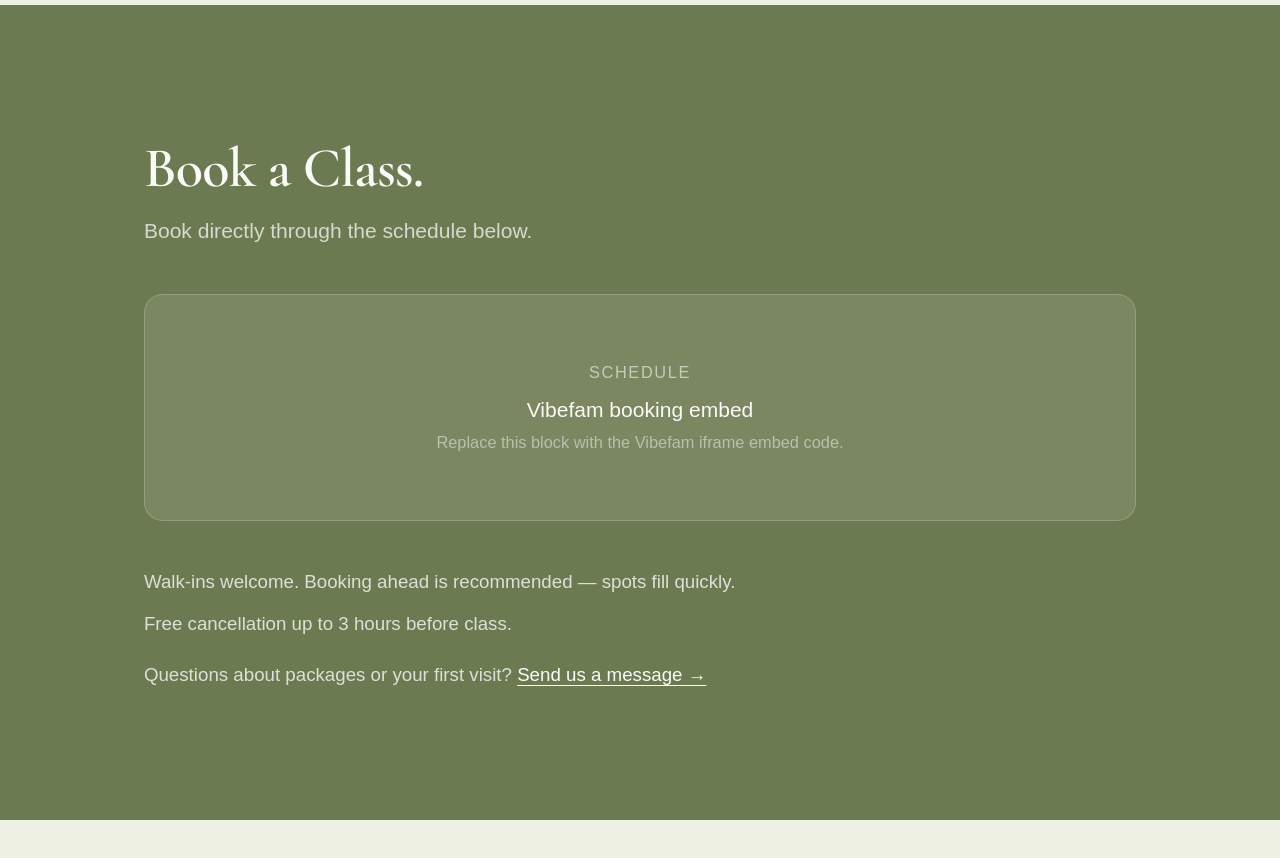
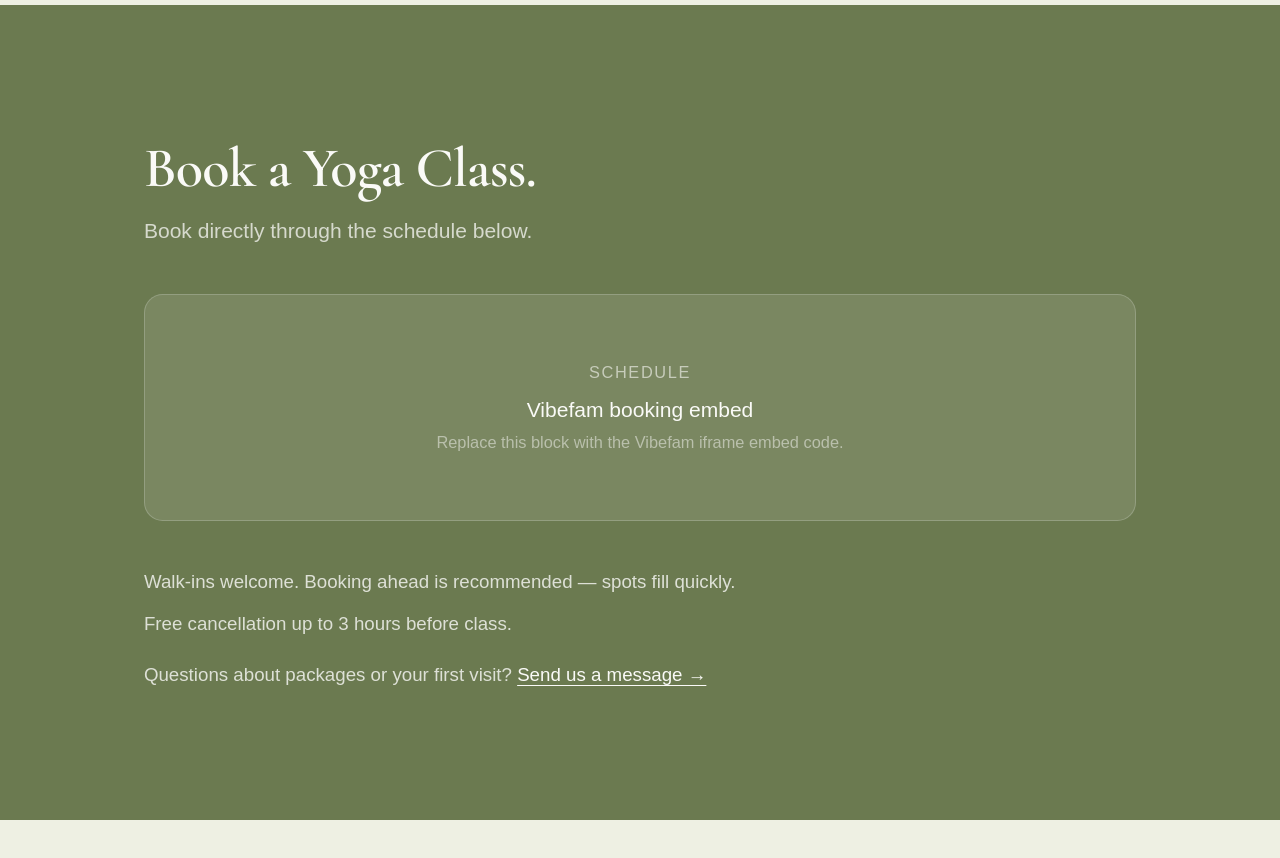
Before and after one commit to kavimade/heart-studio, a Next.js app: page / in a window 1280 px wide. Shown: the part 3800-4658 px from the top of the page. Built offline with nearby package versions, Linux system fonts and the light colour scheme; a web font is replaced by a local one.

Commit message:
Update schedule section heading to "Book a Yoga Class"
Co-Authored-By: Claude Sonnet 4.6 <noreply@anthropic.com>

```diff
--- a/components/ScheduleSection.tsx
+++ b/components/ScheduleSection.tsx
@@ -2,7 +2,7 @@ export function ScheduleSection() {
   return (
     <section id="schedule" className="bg-hs-olive py-20 md:py-28">
       <div className="max-w-4xl mx-auto px-6">
-        <h2 className="text-hs-white mb-3">Book a Class.</h2>
+        <h2 className="text-hs-white mb-3">Book a Yoga Class.</h2>
         <p className="text-hs-white/75 text-base md:text-lg mb-10">
           Book directly through the schedule below.
         </p>
```
